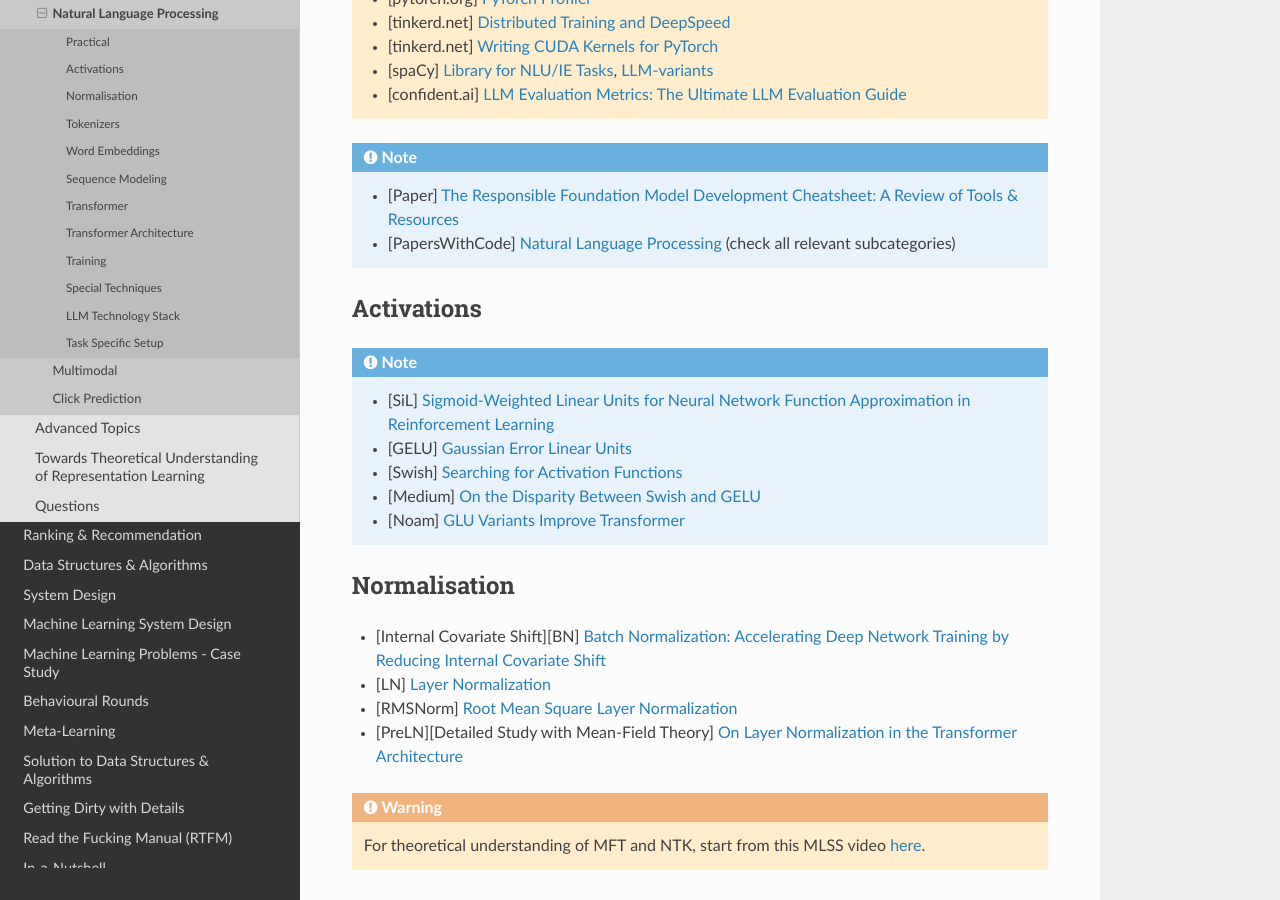
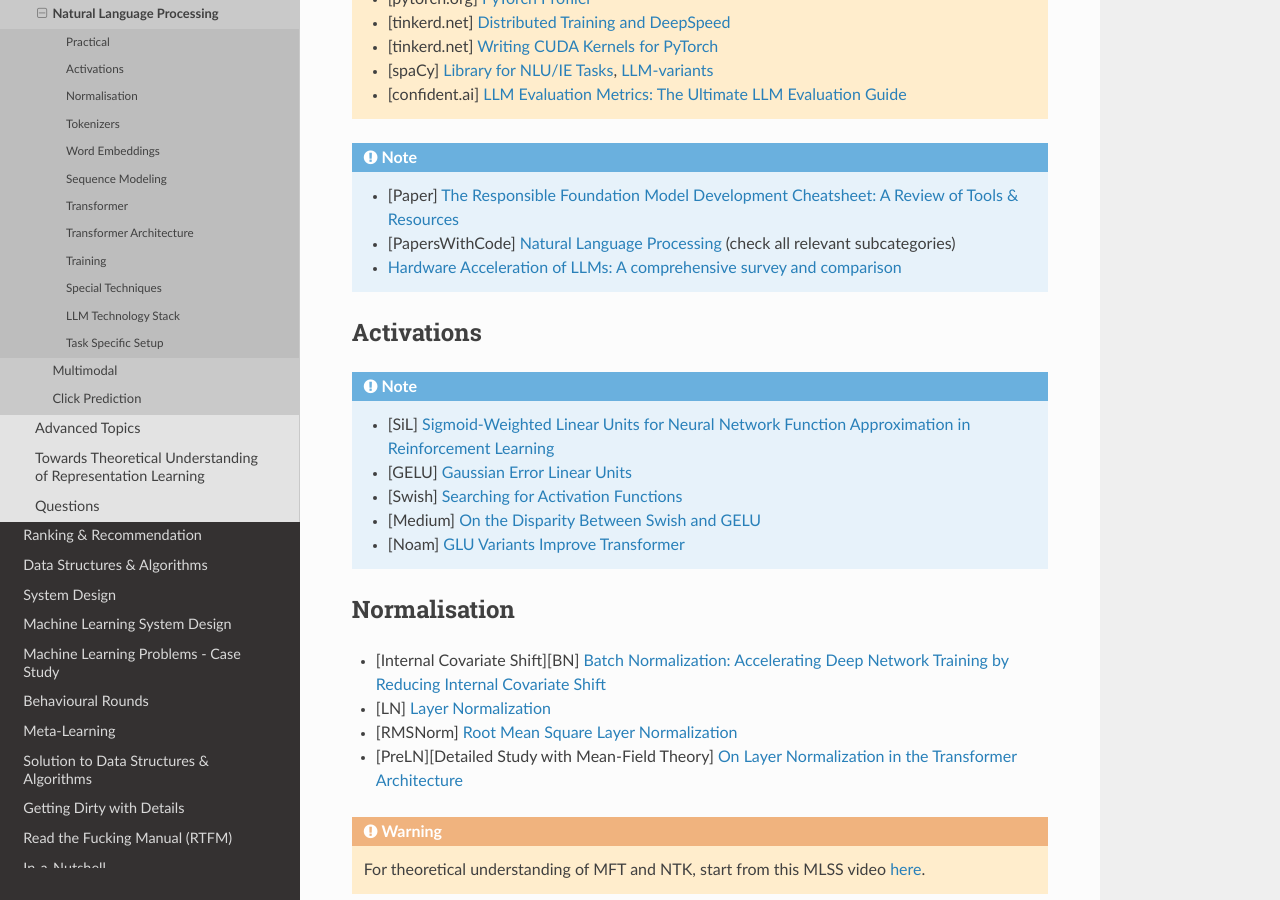
Before and after one commit to uselesstechjunks/leetcode, a Sphinx documentation site: the page built from docs/source/dl/application/nlp.rst, in a window 1280 px wide and 900 px high, scrolled down 438 px. Built offline with Sphinx 7.4.7 and the Read the Docs theme 2.0.0, drawn with Linux system fonts in a browser that asks for light colours.

Commit message:
Update nlp.rst

```diff
--- a/docs/source/dl/application/nlp.rst
+++ b/docs/source/dl/application/nlp.rst
@@ -21,6 +21,7 @@ Practical
 .. note::
 	* [Paper] `The Responsible Foundation Model Development Cheatsheet: A Review of Tools & Resources <https://arxiv.org/abs/2406.16746>`_
 	* [PapersWithCode] `Natural Language Processing <https://paperswithcode.com/area/natural-language-processing>`_ (check all relevant subcategories)
+	* `Hardware Acceleration of LLMs: A comprehensive survey and comparison <https://arxiv.org/pdf/2409.03384>`_
 
 *****************************************************************************************
 Activations
```
